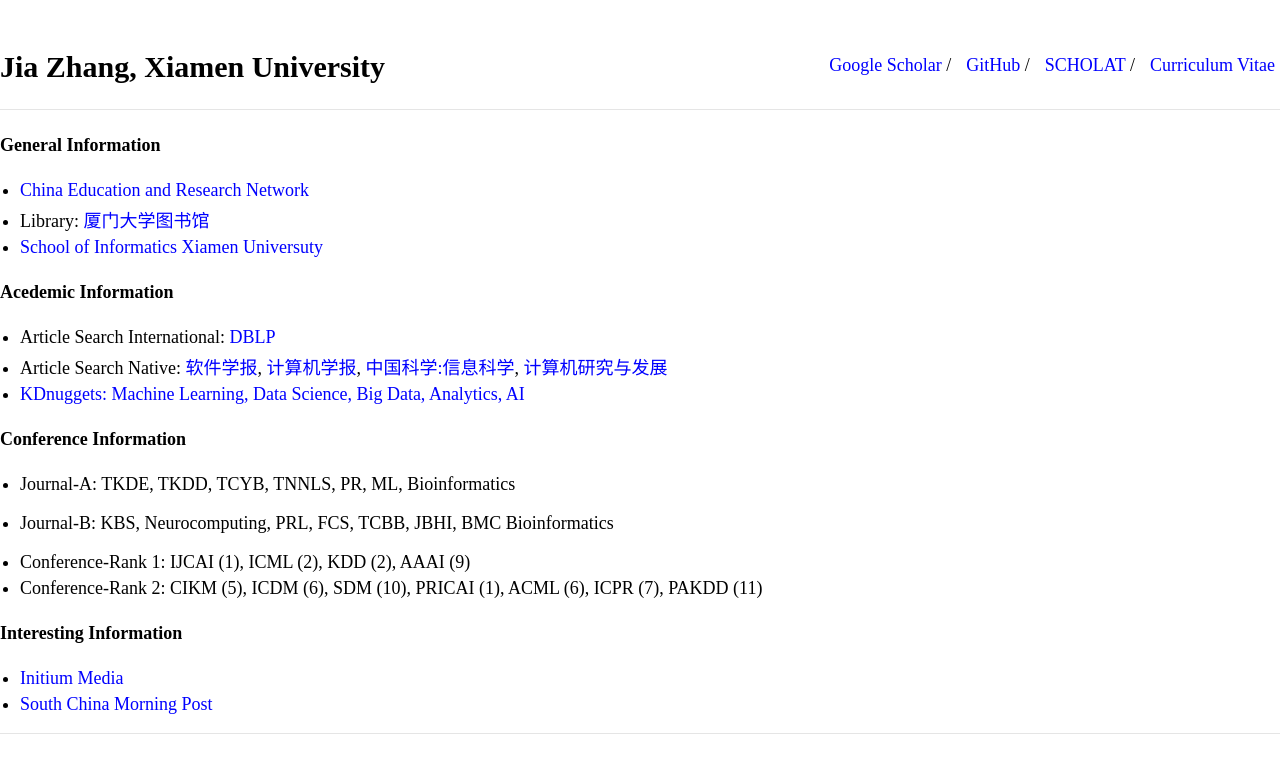
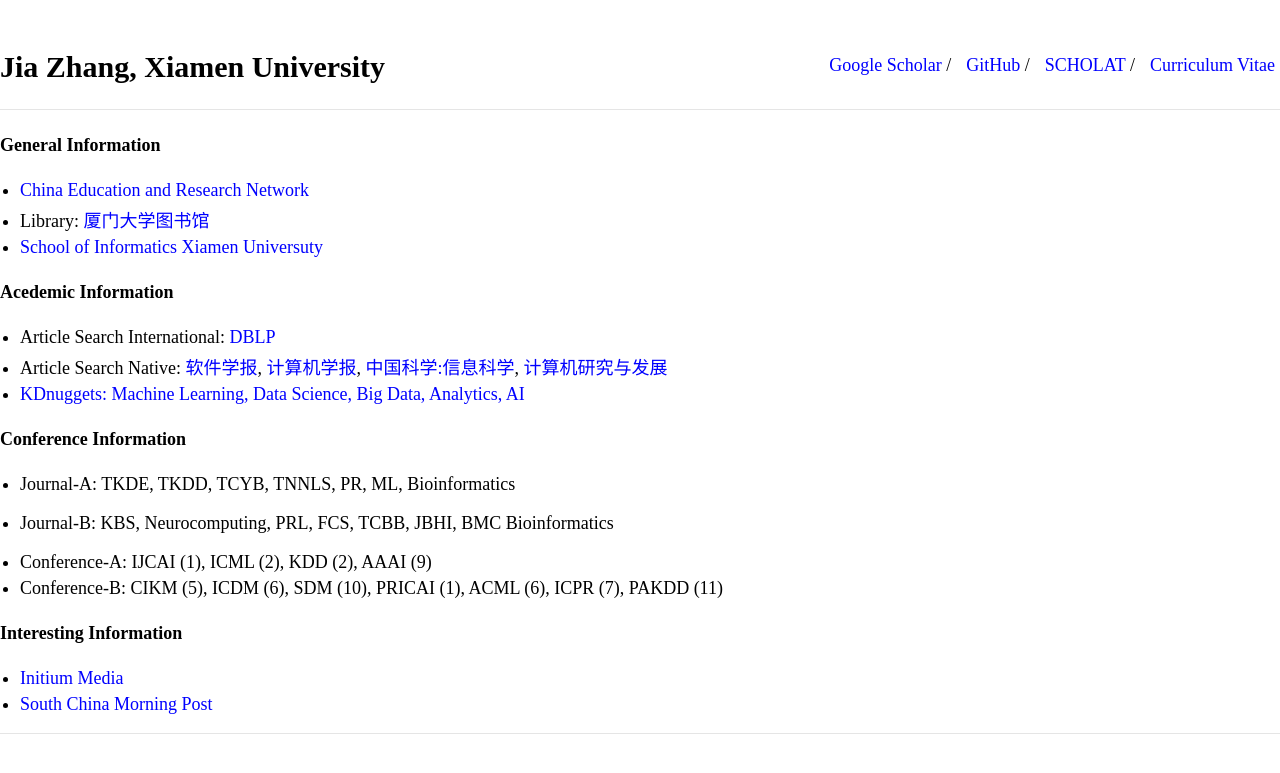
Before and after one commit to jiazhang-ml/jiazhang-ml.github.io, a Jekyll site: the page built from weblink.md, in a window 1280 px wide, cut to the strip 0-876 px from the top of the page. Shown: the top 773 px of the strip. Built offline with Jekyll 4.4.1, drawn with Linux system fonts in a browser that asks for light colours.

Commit message:
Update weblink.md

```diff
--- a/weblink.md
+++ b/weblink.md
@@ -19,8 +19,8 @@ layout: default
 * Journal-A: TKDE, TKDD, TCYB, TNNLS, PR, ML, Bioinformatics
 * Journal-B: KBS, Neurocomputing, PRL, FCS, TCBB, JBHI, BMC Bioinformatics
 
-* Conference-Rank 1: IJCAI (1), ICML (2), KDD (2), AAAI (9)
-* Conference-Rank 2: CIKM (5), ICDM (6), SDM (10), PRICAI (1), ACML (6), ICPR (7), PAKDD (11)
+* Conference-A: IJCAI (1), ICML (2), KDD (2), AAAI (9)
+* Conference-B: CIKM (5), ICDM (6), SDM (10), PRICAI (1), ACML (6), ICPR (7), PAKDD (11)
 
 #### Interesting Information
 
```
